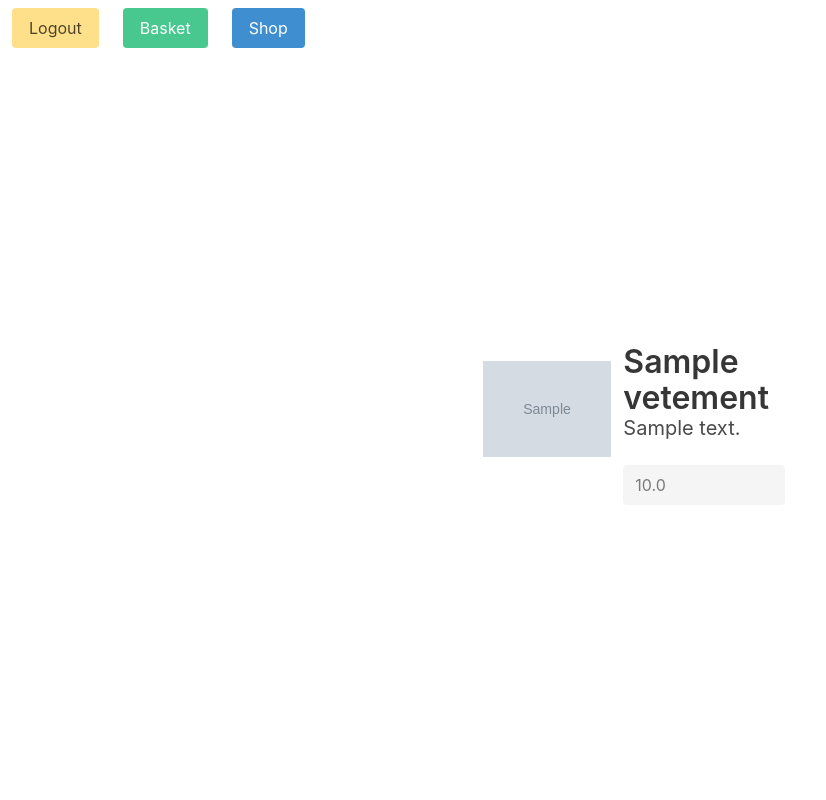
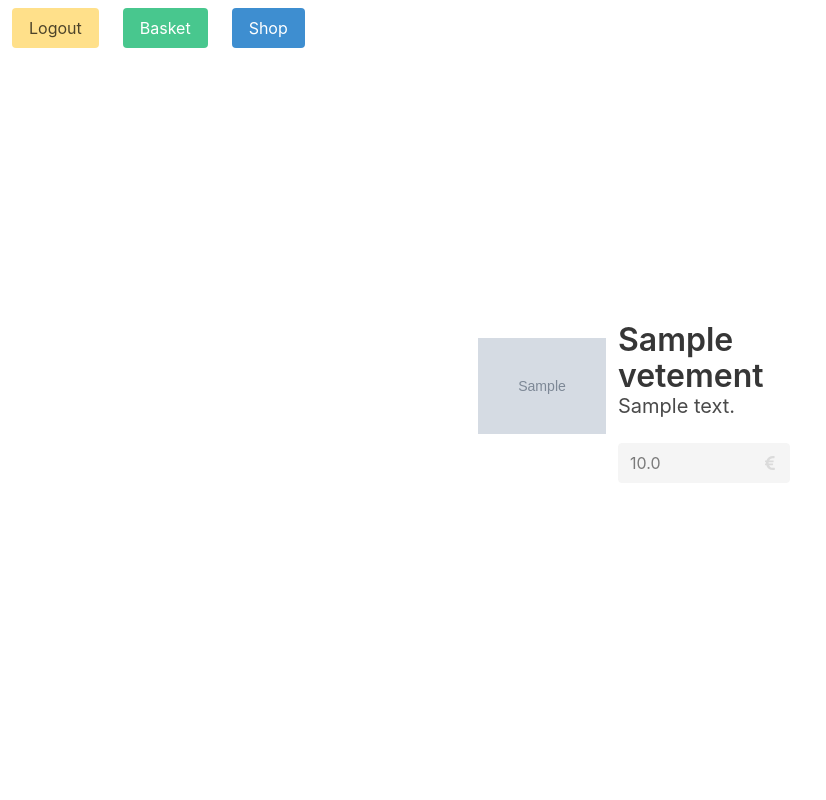
Before and after one commit to TiphaineLAURENT/LDV, a Django app: page /shopping/ in a window 1280 px wide. Shown: the whole page, without its empty margins (0-826 px from the left). Run offline with Django 3.2, Linux system fonts and the light colour scheme; a user stored in the database is signed in; tables that the repository leaves empty hold one stand-in row (values such as "Sample post"); grey boxes marked "Sample" are stand-in pictures; some libraries are stand-ins or nearby versions.

Commit message:
Add euro sign

```diff
--- a/ldv/shopping/templates/shopping/base.html
+++ b/ldv/shopping/templates/shopping/base.html
@@ -5,11 +5,12 @@
   <meta charset="utf-8">
   <meta name="author" content="Tiphaine LAURENT">
   <link rel="stylesheet" href="https://cdn.jsdelivr.net/npm/bulma@0.8.2/css/bulma.min.css">
+  <script defer src="https://use.fontawesome.com/releases/v5.3.1/js/all.js"></script>
   <title>{% block title %}Title{% endblock %}</title>
 </head>
 
 <body>
-  <section class="hero is-large">
+  <section class="hero is-fullheight-with-navbar">
     <div class="hero-head">
       <nav class="navbar">
         {% if user.is_authenticated %}
--- a/ldv/shopping/templates/shopping/basket.html
+++ b/ldv/shopping/templates/shopping/basket.html
@@ -3,11 +3,11 @@
 {% block title %}{% endblock %}
 
 {% block content %}
-<p class="content">Your basket is :</p>
-<form class="" action="basket" method="post">
+<p class="content">Your basket is ({{ items|length }}):</p>
+<form class="container" action="basket" method="post">
 {% csrf_token %}
 
-<div class="columns is-multiline">
+<div class="columns is-multiline is-centered">
   {% for item in items %}
   <div class="column is-one-fifth">
     <h1 class="title is-1">{{ item.vetement.name }}</h1>
--- a/ldv/shopping/templates/shopping/shop.html
+++ b/ldv/shopping/templates/shopping/shop.html
@@ -3,7 +3,9 @@
 {% block title %}Index{% endblock %}
 
 {% block content %}
-<div class="columns is-vcentered is-centered">
+<div class="container">
+
+  <div class="columns is-multiline is-centered is-vcentered">
     {% for vetement in vetements %}
     <figure class="image is-128x128">
       <img src="{{ vetement.image.url }}">
@@ -12,8 +14,15 @@
       <a class="title is-3" href="/shopping/{{ vetement.id }}">{{ vetement.name }}</a>
       <br>
       <p class="subtitle is-5">{{ vetement.description }}</p>
+      <div class="control has-icons-right">
         <input type="text" class="input" value="{{ vetement.price }}" disabled />
+        <span class="icon is-small is-right">
+          <i class="fas fa-euro-sign"></i>
+        </span>
+      </div>
     </div>
     {% endfor %}
   </div>
+
+</div>
 {% endblock %}
--- a/ldv/shopping/views.py
+++ b/ldv/shopping/views.py
@@ -1,6 +1,7 @@
 from django.shortcuts import render, get_object_or_404, redirect
 from django.views.generic.base import TemplateView
 from django.contrib.auth.mixins import LoginRequiredMixin
+from django.db.models import Count
 
 from shopping.models import Vetement, Item, User
 
```
Lines whose indentation alone changed are shown as unchanged.
